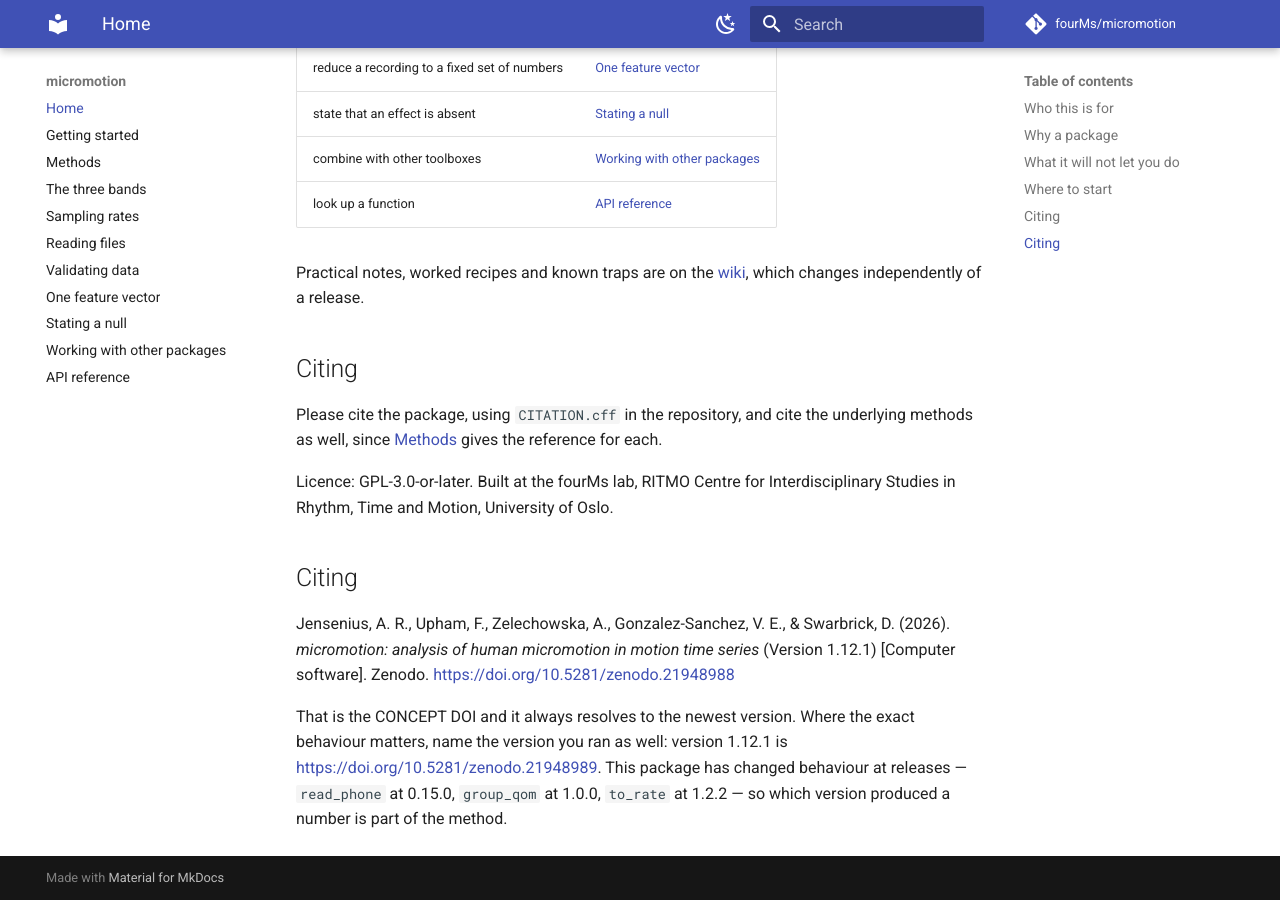
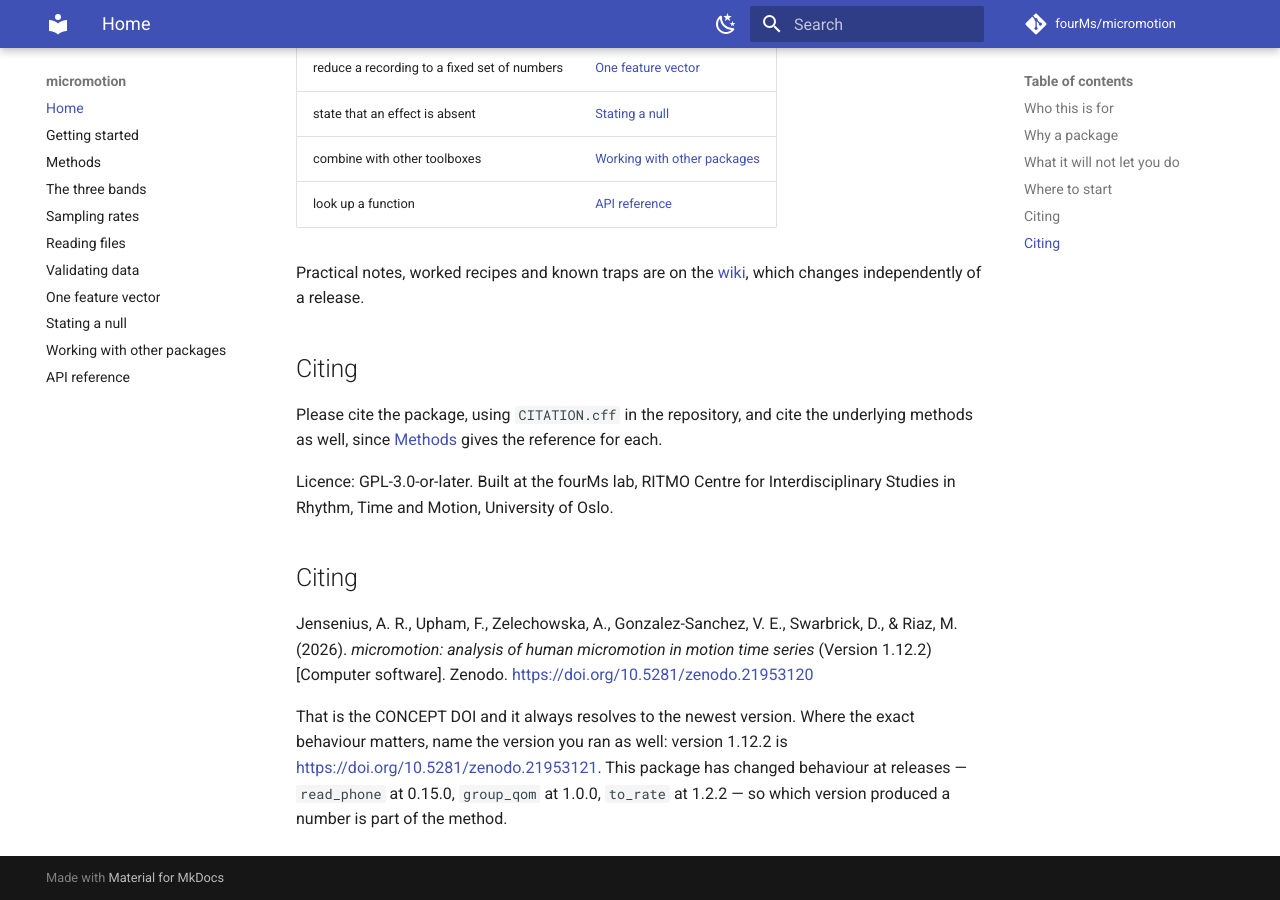
Before and after one commit to fourMs/micromotion, an MkDocs documentation site: the page built from docs/index.md, in a window 1280 px wide and 900 px high, scrolled down 2175 px. Built offline with MkDocs 1.6.1 and Material for MkDocs 9.7.7, drawn with Linux system fonts in a browser that asks for light colours; comment, search, counter and statistics services are not loaded.

Commit message:
Point the README and docs at the DOI this package actually has
Releasing 1.12.2 moved this package to a new concept DOI, because the Zenodo
GitHub integration archived it under a lineage of its own rather than as a
version of the hand deposit that came before it. The README still cited the old
concept, the old version DOI, 1.12.1, and an author list without Maham Riaz --
four stale facts in a citation block, which is the worst place for one, since a
citation block exists to be copied.

README and docs/index.md now give concept 10.5281/zenodo.21953120 and version
10.5281/zenodo.21953121 at 1.12.2, and the badge follows. The frozen concept is
named once and explained rather than deleted: it is still resolvable, still in
other people's notes, and the record itself now points here.

Co-Authored-By: Claude Opus 5 <noreply@anthropic.com>
Claude-Session: https://claude.ai/code/session_01Qx7SWwc4XGYgXNNKrcNAgP

```diff
--- a/docs/index.md
+++ b/docs/index.md
@@ -80,9 +80,9 @@ in Rhythm, Time and Motion, University of Oslo.
 
 ## Citing
 
-Jensenius, A. R., Upham, F., Zelechowska, A., Gonzalez-Sanchez, V. E., & Swarbrick, D. (2026). *micromotion: analysis of human micromotion in motion time series* (Version 1.12.1) [Computer software]. Zenodo.
-<https://doi.org/10.5281/zenodo.21948988>
+Jensenius, A. R., Upham, F., Zelechowska, A., Gonzalez-Sanchez, V. E., Swarbrick, D., & Riaz, M. (2026). *micromotion: analysis of human micromotion in motion time series* (Version 1.12.2) [Computer software]. Zenodo.
+<https://doi.org/10.5281/zenodo.21953120>
 
 That is the CONCEPT DOI and it always resolves to the newest version. Where the exact behaviour
-matters, name the version you ran as well: version 1.12.1 is
-<https://doi.org/10.5281/zenodo.21948989>. This package has changed behaviour at releases — `read_phone` at 0.15.0, `group_qom` at 1.0.0, `to_rate` at 1.2.2 — so which version produced a number is part of the method.
+matters, name the version you ran as well: version 1.12.2 is
+<https://doi.org/10.5281/zenodo.21953121>. This package has changed behaviour at releases — `read_phone` at 0.15.0, `group_qom` at 1.0.0, `to_rate` at 1.2.2 — so which version produced a number is part of the method.
```
Also changed, not shown: README.md (+10 -4 lines).
